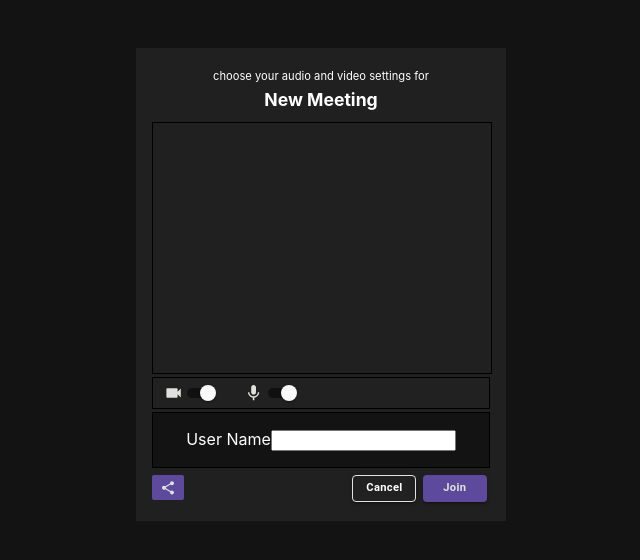
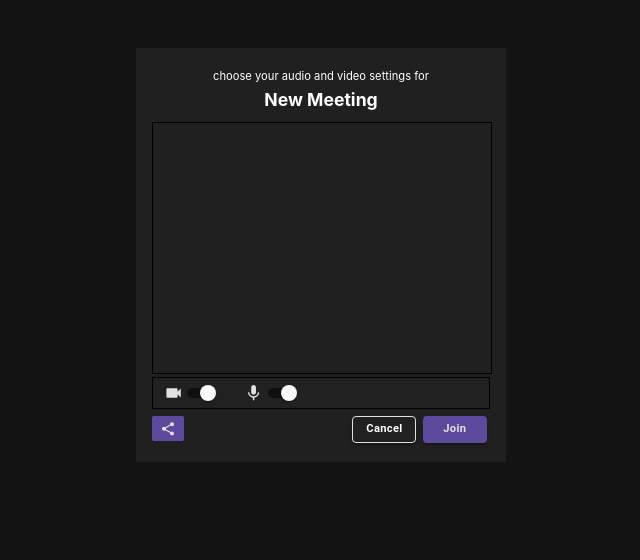
Before and after one commit to RR190701/teams-clone-frontend, a React (Create React App) app: page /join/1 in a window 1280 px wide. Shown: the top 560 px of the page, without its empty margins (319-959 px from the left). Built offline with nearby package versions, Linux system fonts and the light colour scheme; no server answers; sample sign-in values are in the browser's storage.

Commit message:
removed username field in join page

```diff
--- a/src/components/join/join.js
+++ b/src/components/join/join.js
@@ -21,7 +21,6 @@ import "./style.css";
 
 const Join = (props) => {
 
-    const usernameRef = useRef();
     const [err, setError] = useState(false);
     const [errorMessage, setErrorMessage] = useState('');
     const [localUser, setLocalUser] = useState({
@@ -74,15 +73,13 @@ const Join = (props) => {
 socket.on("F-user-already-exist", ({error}) => {
     if(!error){
         const roomID = props.match.params.roomID;
-        const username = usernameRef.current.value;
-        sessionStorage.setItem("username", username)
         sessionStorage.setItem("video", userVideo.current);
         sessionStorage.setItem("audio",userAudio.current);
         props.history.push(`/meet/${roomID}`)
     }
     else {
        setError(error);
-       setErrorMessage("Username already joined the meeting")
+       setErrorMessage("You are already there in the meeting")
     }
 })
 
@@ -91,10 +88,10 @@ socket.on("F-user-already-exist", ({error}) => {
 
 function handleJoin() {
     const roomID = props.match.params.roomID;
-    const username =  usernameRef.current.value;
+    const username =  localStorage.getItem("username");
 if(!username){
     setError(true);
-    setErrorMessage('Enter Room Name or User Name');
+    window.location.href = '/';
 }
 else{
     socket.emit("B-check-for-user", {roomID, username})
@@ -103,7 +100,6 @@ else{
 
 const handleCancel = (e) =>{
     e.preventDefault();
-    sessionStorage.removeItem('username');
     window.location.href = '/';
 }
 
@@ -164,11 +160,9 @@ const handleCancel = (e) =>{
 </div>
 
           {/* username text feild */}
-         <div className="username-text-feild">
-        <label htmlFor="username">User Name</label>
-        <input type="text" id="username" ref={usernameRef} />
-        <span>{err?errorMessage:null}</span>
-        </div>
+          {err?<div className="username-text-feild">
+        <span>{errorMessage}</span>
+        </div>:null}
         {/* join , cancel buttons */}
         <div className="join-buttons-div">
 <CopyToClipboard text={`http://localhost:3000/join/${props.match.params.roomID}`}
--- a/src/components/videoChat/videoChat.js
+++ b/src/components/videoChat/videoChat.js
@@ -22,7 +22,7 @@ function SlideTransition(props) {
 
 const VideoChat = (props) => {
 
-    const currentUser = sessionStorage.getItem('username');
+    const currentUser = localStorage.getItem('username');
     const roomID = props.match.params.roomID;
     //list of peers connected through same room
     const [peers, setPeers] = useState([]);
```
